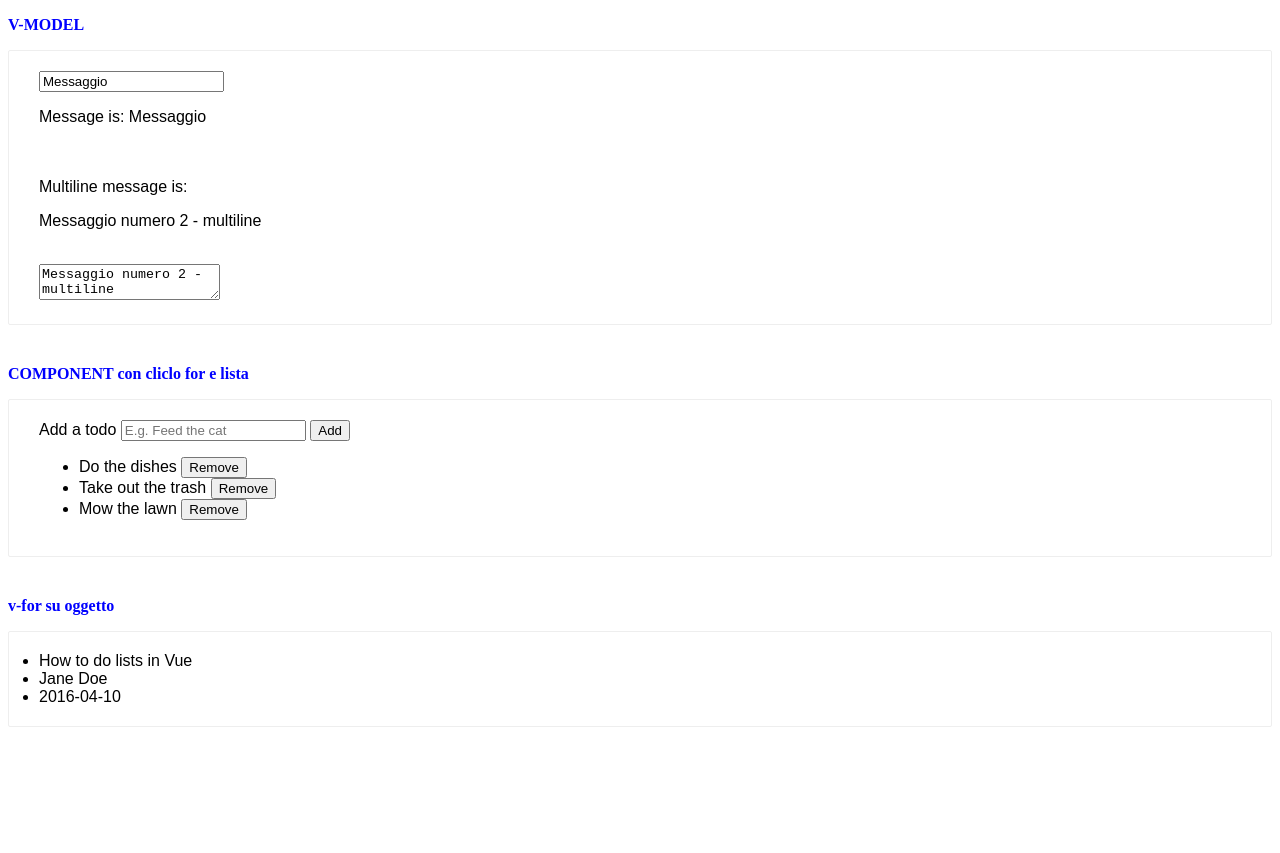
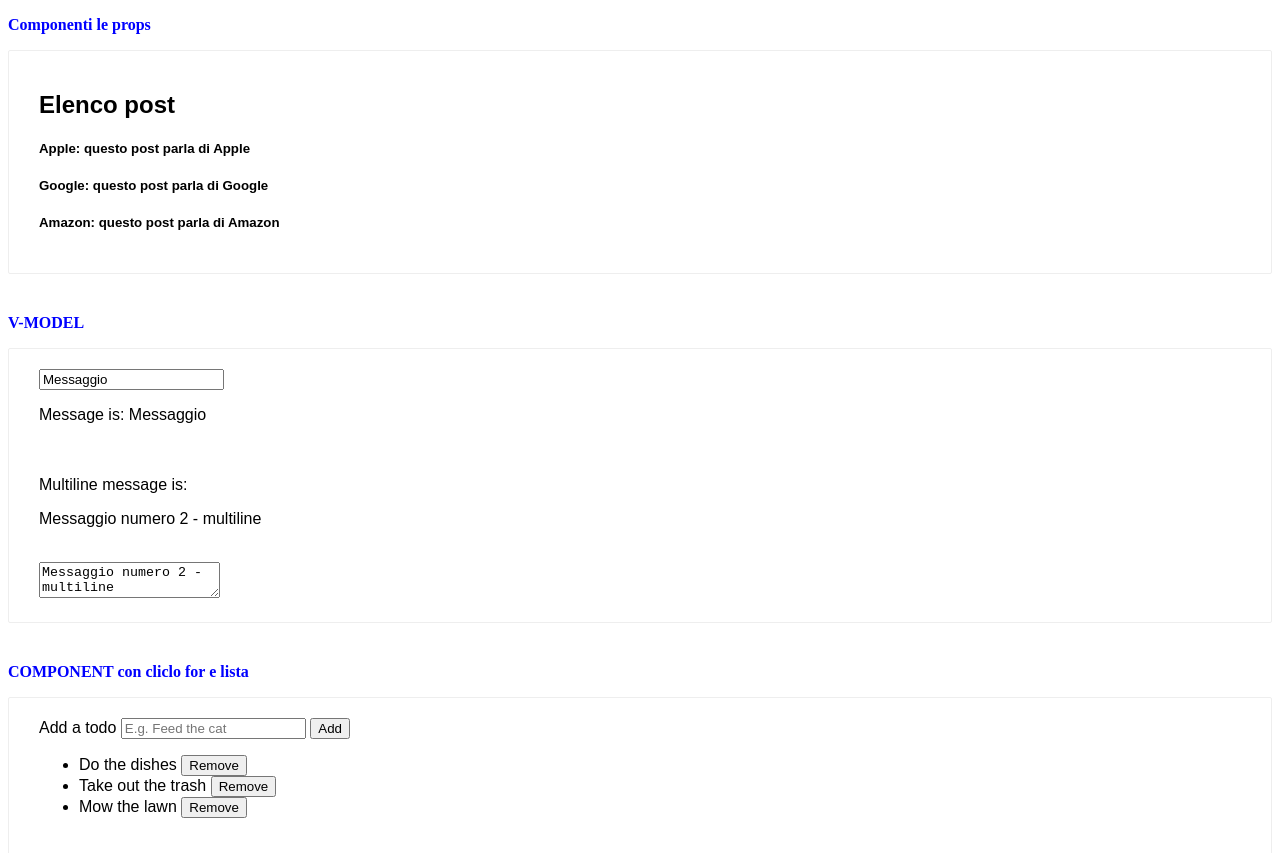
Before and after one commit to alterani/VuejsEsercizi, a plain HTML site: page componenti.html in a window 1280 px wide. Shown: the top 853 px of the page. Before the commit the page ends 800 px from the top, so only its background shows below. Drawn offline with nearby package versions, Linux system fonts and the light colour scheme.

Commit message:
componenti con props

```diff
--- a/componenti.html
+++ b/componenti.html
@@ -7,6 +7,18 @@
     <title>Document</title>
   </head>
   <body>
+    <p class="enricoClass">Componenti le props</p>
+
+    <div id="elencoPost" class="demo">
+      <h2>{{nomepagina}}</h2>
+      <blog-post
+        v-for="post in elencoPost"
+        v-bind:key="post.id"
+        v-bind:title="post"
+      >
+      </blog-post>
+    </div>
+
     <p class="enricoClass">V-MODEL</p>
 
     <div id="divVmodel" class="demo">
--- a/componenti.js
+++ b/componenti.js
@@ -1,3 +1,22 @@
+Vue.component("blog-post", {
+  props: ["title"],
+  template: "<h5>{{ title.titolo  + ': '+title.descrizione }}</h5>",
+});
+
+//Creaiamo app elenco post
+
+new Vue({
+  el: "#elencoPost",
+  data: {
+    nomepagina: "Elenco post",
+    elencoPost: [
+      { id: 101, titolo: "Apple", descrizione: "questo post parla di Apple" },
+      { id: 102, titolo: "Google", descrizione: "questo post parla di Google" },
+      { id: 103, titolo: "Amazon", descrizione: "questo post parla di Amazon" },
+    ],
+  },
+});
+
 new Vue({
   el: "#v-for-object",
   data: {
```
Also changed, not shown: 1 other file.
